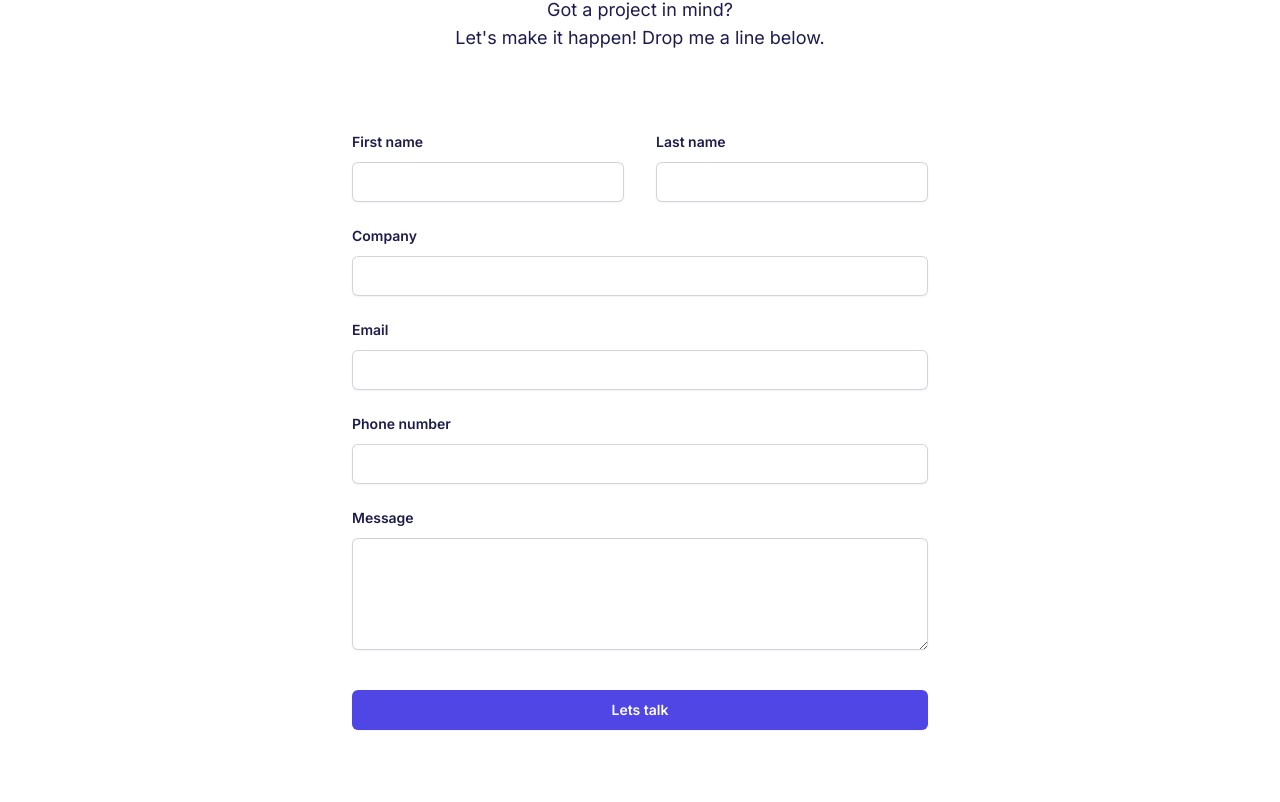
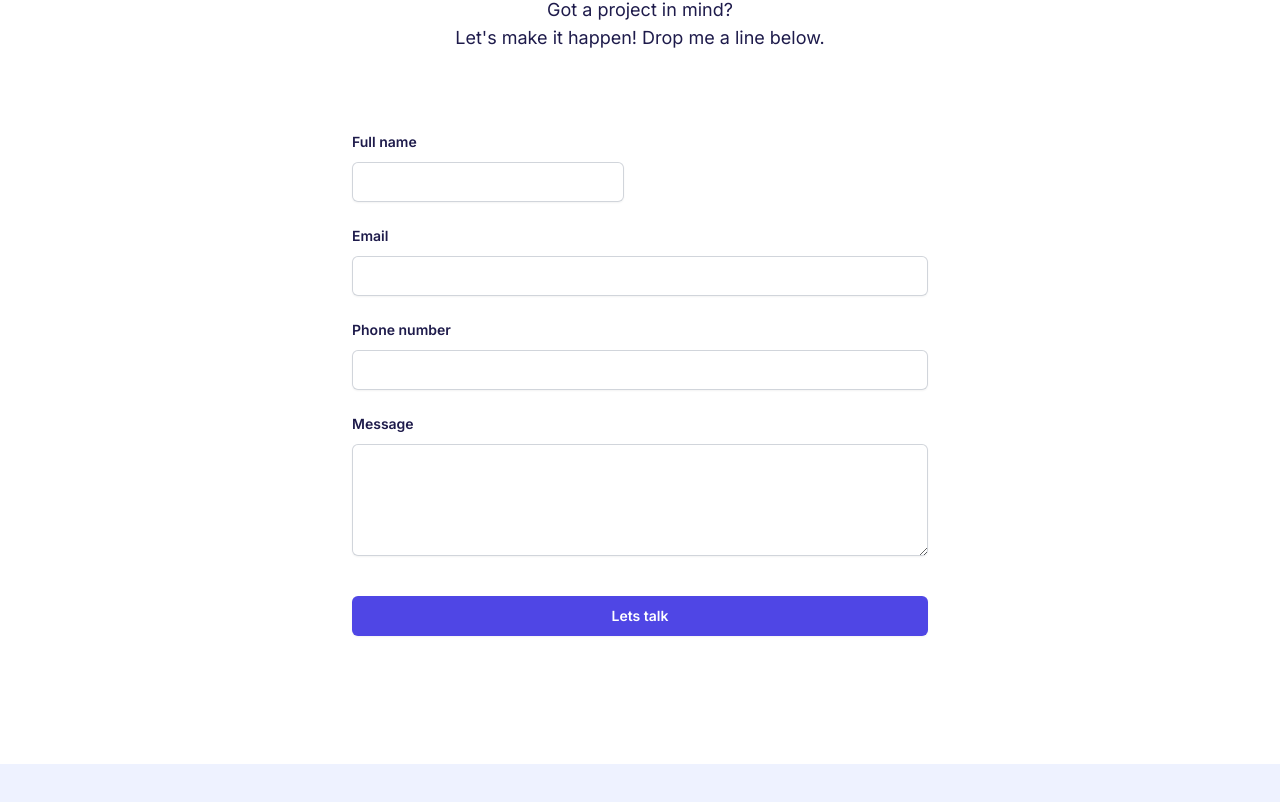
Before and after one commit to Hunscuzzy/portfolio, a Next.js app: page / in a window 1280 px wide. Shown: the part 1808-2610 px from the top of the page. After the commit the page ends 2572 px from the top, so only its background shows below. Built offline with nearby package versions, Linux system fonts and the light colour scheme.

Commit message:
refactor: set components folder outside of app directory

```diff
--- a/package.json
+++ b/package.json
@@ -16,6 +16,7 @@
     "next": "14.0.4",
     "react": "^18",
     "react-dom": "^18",
+    "react-hook-form": "^7.49.2",
     "react-icons": "^4.12.0",
     "react-spring": "^9.7.3"
   },
--- a/src/app/components/contact.tsx
+++ /dev/null
@@ -1,150 +0,0 @@
-"use client";
-import { useRouter } from "next/navigation";
-import { useState } from "react";
-
-export default function Contact() {
-  const router = useRouter();
-  const [formData, setFormData] = useState({});
-
-  const handleSubmit = async (event: any) => {
-    console.log(formData);
-    event.preventDefault();
-    const response = await fetch("/api/contact", {
-      method: "POST",
-      headers: {
-        "Content-Type": "application/json",
-      },
-      body: JSON.stringify(formData),
-    });
-
-    if (response.ok) {
-      console.log("Message sent successfully");
-      router.push("/success");
-    } else {
-      console.error("Failed to send message");
-    }
-  };
-
-  const handleChange = (e: any) => {
-    setFormData({ ...formData, [e.target.name]: e.target.value });
-  };
-  return (
-    <section
-      id='💬'
-      className='dark:bg-black bg-white px-6 py-24 sm:py-32 lg:px-8'
-    >
-      <div className='mx-auto max-w-2xl text-center'>
-        <h2 className='section-title'>wanna reach me?</h2>
-        <p className='mt-2 text-lg'>
-          Got a project in mind? <br /> Let&apos;s make it happen! Drop me a
-          line below.
-        </p>
-      </div>
-      <form onSubmit={handleSubmit} className='mx-auto mt-16 max-w-xl sm:mt-20'>
-        <div className='grid grid-cols-1 gap-x-8 gap-y-6 sm:grid-cols-2'>
-          <div>
-            <label htmlFor='first-name' className='block text-sm font-semibold'>
-              First name
-            </label>
-            <div className='mt-2.5'>
-              <input
-                onChange={handleChange}
-                type='text'
-                name='first-name'
-                id='first-name'
-                autoComplete='given-name'
-                className='block w-full rounded-md border-0 px-3.5 py-2 text-gray-900 shadow-sm ring-1 ring-inset ring-gray-300 placeholder:text-gray-400 focus:ring-2 focus:ring-inset focus:ring-indigo-600 sm:text-sm sm:leading-6'
-              />
-            </div>
-          </div>
-          <div>
-            <label htmlFor='last-name' className='block text-sm font-semibold'>
-              Last name
-            </label>
-            <div className='mt-2.5'>
-              <input
-                onChange={handleChange}
-                type='text'
-                name='last-name'
-                id='last-name'
-                autoComplete='family-name'
-                className='block w-full rounded-md border-0 px-3.5 py-2 text-gray-900 shadow-sm ring-1 ring-inset ring-gray-300 placeholder:text-gray-400 focus:ring-2 focus:ring-inset focus:ring-indigo-600 sm:text-sm sm:leading-6'
-              />
-            </div>
-          </div>
-          <div className='sm:col-span-2'>
-            <label htmlFor='company' className='block text-sm font-semibold'>
-              Company
-            </label>
-            <div className='mt-2.5'>
-              <input
-                onChange={handleChange}
-                type='text'
-                name='company'
-                id='company'
-                autoComplete='organization'
-                className='block w-full rounded-md border-0 px-3.5 py-2 text-gray-900 shadow-sm ring-1 ring-inset ring-gray-300 placeholder:text-gray-400 focus:ring-2 focus:ring-inset focus:ring-indigo-600 sm:text-sm sm:leading-6'
-              />
-            </div>
-          </div>
-          <div className='sm:col-span-2'>
-            <label htmlFor='email' className='block text-sm font-semibold'>
-              Email
-            </label>
-            <div className='mt-2.5'>
-              <input
-                onChange={handleChange}
-                type='email'
-                name='email'
-                id='email'
-                autoComplete='email'
-                className='block w-full rounded-md border-0 px-3.5 py-2 text-gray-900 shadow-sm ring-1 ring-inset ring-gray-300 placeholder:text-gray-400 focus:ring-2 focus:ring-inset focus:ring-indigo-600 sm:text-sm sm:leading-6'
-              />
-            </div>
-          </div>
-          <div className='sm:col-span-2'>
-            <label
-              htmlFor='phone-number'
-              className='block text-sm font-semibold'
-            >
-              Phone number
-            </label>
-            <div className='relative mt-2.5'>
-              <input
-                onChange={handleChange}
-                type='tel'
-                name='phone-number'
-                id='phone-number'
-                autoComplete='tel'
-                className='block w-full rounded-md border-0 px-3.5 py-2 text-gray-900 shadow-sm ring-1 ring-inset ring-gray-300 placeholder:text-gray-400 focus:ring-2 focus:ring-inset focus:ring-indigo-600 sm:text-sm sm:leading-6'
-              />
-            </div>
-          </div>
-          <div className='sm:col-span-2'>
-            <label htmlFor='message' className='block text-sm font-semibold'>
-              Message
-            </label>
-            <div className='mt-2.5'>
-              <textarea
-                onChange={handleChange}
-                name='message'
-                id='message'
-                rows={4}
-                className='block w-full rounded-md border-0 px-3.5 py-2 text-gray-900 shadow-sm ring-1 ring-inset ring-gray-300 placeholder:text-gray-400 focus:ring-2 focus:ring-inset focus:ring-indigo-600 sm:text-sm sm:leading-6'
-                defaultValue={""}
-              />
-            </div>
-          </div>
-        </div>
-        <div className='mt-10'>
-          <button
-            type='submit'
-            className='block w-full rounded-md bg-indigo-600 px-3.5 py-2.5 text-center text-sm font-semibold text-white shadow-sm hover:bg-indigo-500 focus-visible:outline focus-visible:outline-2 focus-visible:outline-offset-2 focus-visible:outline-indigo-600'
-          >
-            Lets talk
-          </button>
-        </div>
-      </form>
-    </section>
-  );
-}
--- a/src/app/layout.tsx
+++ b/src/app/layout.tsx
@@ -3,9 +3,9 @@ import { Inter } from "next/font/google";
 import { SpeedInsights } from "@vercel/speed-insights/next";
 import { Analytics } from "@vercel/analytics/react";
 import "./globals.css";
-import { Navbar } from "./components/navbar";
+import { Navbar } from "../components/navbar";
 import { Providers } from "./providers";
-import Body from "./components/body";
+import Body from "../components/body";
 
 const inter = Inter({ subsets: ["latin"] });
 
--- a/src/app/page.tsx
+++ b/src/app/page.tsx
@@ -1,6 +1,6 @@
-import { About } from "./components/about";
-import Contact from "./components/contact";
-import { Hero } from "./components/hero";
+import { About } from "../components/about";
+import Contact from "../components/contact";
+import { Hero } from "../components/hero";
 
 export default function Home() {
   return (
--- a/src/app/components/body.tsx
+++ b/src/components/body.tsx
@@ -1,6 +1,6 @@
 "use client";
 import React, { ReactNode } from "react";
-import { useDarkMode } from "../contexts/darkModeContext";
+import { useDarkMode } from "../app/contexts/darkModeContext";
 
 export default function Body({
   children,
--- /dev/null
+++ b/src/components/contact.tsx
@@ -0,0 +1,19 @@
+import ContactForm from "./contactForm";
+
+export default function Contact() {
+  return (
+    <section
+      id='💬'
+      className='dark:bg-black bg-white px-6 py-24 sm:py-32 lg:px-8'
+    >
+      <div className='mx-auto max-w-2xl text-center'>
+        <h2 className='section-title'>wanna reach me?</h2>
+        <p className='mt-2 text-lg'>
+          Got a project in mind? <br /> Let&apos;s make it happen! Drop me a
+          line below.
+        </p>
+      </div>
+      <ContactForm />
+    </section>
+  );
+}
--- /dev/null
+++ b/src/components/contactForm.tsx
@@ -0,0 +1,93 @@
+"use client";
+
+import { useForm } from "react-hook-form";
+import { sendEmail } from "@/utils/send-email";
+
+export type ContactFormData = {
+  name: string;
+  email: string;
+  phone: string;
+  message: string;
+};
+
+export default function ContactForm() {
+  const { register, handleSubmit } = useForm<ContactFormData>();
+
+  function onSubmit(data: ContactFormData) {
+    sendEmail(data);
+  }
+
+  return (
+    <form
+      className='mx-auto mt-16 max-w-xl sm:mt-20'
+      onSubmit={handleSubmit(onSubmit)}
+    >
+      <div className='grid grid-cols-1 gap-x-8 gap-y-6 sm:grid-cols-2'>
+        <div>
+          <label htmlFor='name' className='block text-sm font-semibold'>
+            Full name
+          </label>
+          <div className='mt-2.5'>
+            <input
+              type='text'
+              id='name'
+              autoComplete='given-name'
+              className='block w-full rounded-md border-0 px-3.5 py-2 text-gray-900 shadow-sm ring-1 ring-inset ring-gray-300 placeholder:text-gray-400 focus:ring-2 focus:ring-inset focus:ring-indigo-600 sm:text-sm sm:leading-6'
+              {...register("name", { required: true })}
+            />
+          </div>
+        </div>
+        <div className='sm:col-span-2'>
+          <label htmlFor='email' className='block text-sm font-semibold'>
+            Email
+          </label>
+          <div className='mt-2.5'>
+            <input
+              {...register("email", { required: true })}
+              type='email'
+              id='email'
+              autoComplete='email'
+              className='block w-full rounded-md border-0 px-3.5 py-2 text-gray-900 shadow-sm ring-1 ring-inset ring-gray-300 placeholder:text-gray-400 focus:ring-2 focus:ring-inset focus:ring-indigo-600 sm:text-sm sm:leading-6'
+            />
+          </div>
+        </div>
+        <div className='sm:col-span-2'>
+          <label htmlFor='phone' className='block text-sm font-semibold'>
+            Phone number
+          </label>
+          <div className='relative mt-2.5'>
+            <input
+              {...register("phone", { required: true })}
+              type='tel'
+              id='phone'
+              autoComplete='tel'
+              className='block w-full rounded-md border-0 px-3.5 py-2 text-gray-900 shadow-sm ring-1 ring-inset ring-gray-300 placeholder:text-gray-400 focus:ring-2 focus:ring-inset focus:ring-indigo-600 sm:text-sm sm:leading-6'
+            />
+          </div>
+        </div>
+        <div className='sm:col-span-2'>
+          <label htmlFor='message' className='block text-sm font-semibold'>
+            Message
+          </label>
+          <div className='mt-2.5'>
+            <textarea
+              {...register("message", { required: true })}
+              id='message'
+              rows={4}
+              className='block w-full rounded-md border-0 px-3.5 py-2 text-gray-900 shadow-sm ring-1 ring-inset ring-gray-300 placeholder:text-gray-400 focus:ring-2 focus:ring-inset focus:ring-indigo-600 sm:text-sm sm:leading-6'
+              defaultValue={""}
+            />
+          </div>
+        </div>
+      </div>
+      <div className='mt-10'>
+        <button
+          type='submit'
+          className='block w-full rounded-md bg-indigo-600 px-3.5 py-2.5 text-center text-sm font-semibold text-white shadow-sm hover:bg-indigo-500 focus-visible:outline focus-visible:outline-2 focus-visible:outline-offset-2 focus-visible:outline-indigo-600'
+        >
+          Lets talk
+        </button>
+      </div>
+    </form>
+  );
+}
--- a/src/app/components/darkModeSwitch.tsx
+++ b/src/components/darkModeSwitch.tsx
@@ -1,7 +1,7 @@
 "use client";
 import { useTransition, animated } from "react-spring";
 import { IoSunny, IoMoon } from "react-icons/io5";
-import { useDarkMode } from "../contexts/darkModeContext";
+import { useDarkMode } from "../app/contexts/darkModeContext";
 
 export default function DarkModeSwitch() {
   const { darkMode, toggleDarkMode } = useDarkMode();
```
Also changed, not shown: src/components/about.tsx (renamed from src/app/components/about.tsx), src/components/hero.tsx (renamed from src/app/components/hero.tsx), src/components/navbar.tsx (renamed from src/app/components/navbar.tsx), 1 other file (tests, documents, lock files or other folders).
